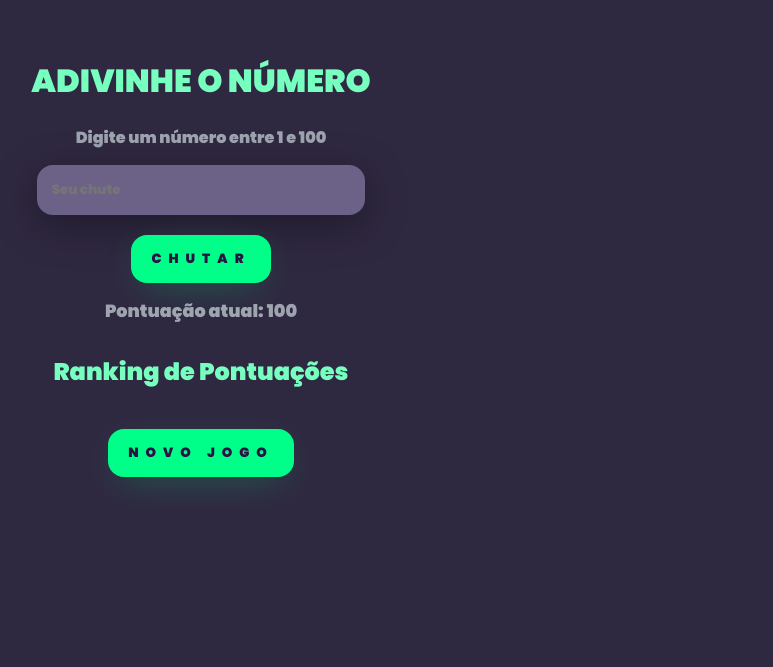
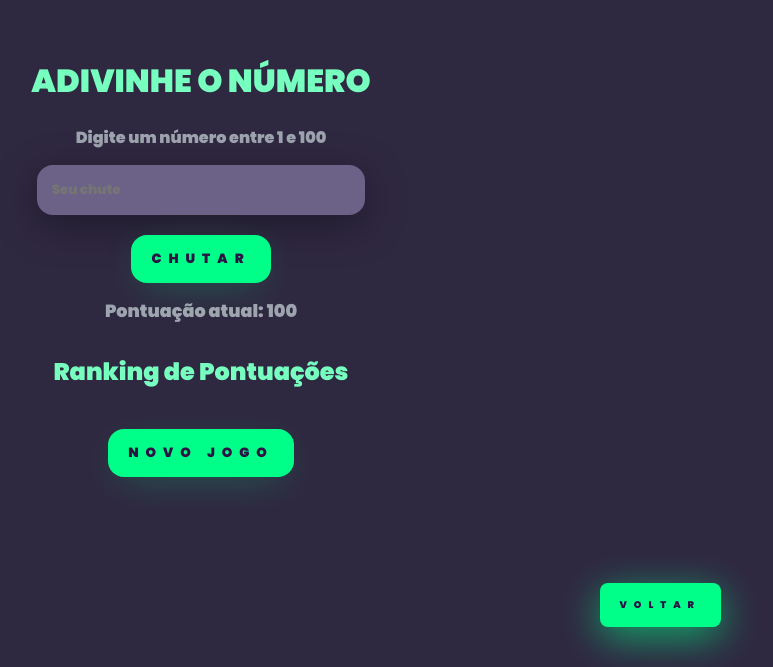
Before and after one commit to Filipi0/Gerenciador_task, a Vue app in the folder my-app/: page /GamePage in a window 1280 px wide. Shown: the part 133-800 px from the top of the page, without its empty margins (439-1212 px from the left). Built offline with nearby package versions, Linux system fonts and the light colour scheme.

Commit message:
Adiciona botão de voltar na página do jogo com estilo personalizado

```diff
--- a/my-app/src/components/GamePage.vue
+++ b/my-app/src/components/GamePage.vue
@@ -41,8 +41,12 @@
         <button @click="closeCongrats">Fechar</button>
       </div>
     </div>
+
+    <!-- Botão de Voltar -->
+    <button class="btn-back" @click="goToWelcome">Voltar</button>
   </div>
 </template>
+
 
 <script>
 import confetti from "canvas-confetti";
@@ -122,9 +126,14 @@ export default {
         origin: { y: 0.6 },
       });
     },
+    goToWelcome() {
+      // Redireciona para a tela inicial
+      this.$router.push("/");
+    },
   },
 };
 </script>
+
 
 <style scoped>
 /* Reseta margens e paddings padrões */
@@ -285,4 +294,28 @@ button:hover {
 .modal-content button:hover {
   background-color: #77ffc0;
 }
+
+.btn-back {
+  position: fixed;
+  bottom: 40px;
+  right: 120px;
+  padding: 15px 20px;
+  font-size: 0.6rem;
+  font-weight: bold;
+  letter-spacing: 7px;
+  color: #2b1346;
+  background: #00ff88;
+  border: none;
+  border-radius: 8px;
+  cursor: pointer;
+  box-shadow: 0px 10px 40px rgba(0, 255, 136, 0.6);
+  transition: all 0.3s ease-in-out;
+  text-transform: uppercase ;
+}
+
+.btn-back:hover {
+  background: #77ffc0;
+  transform: scale(1.05);
+}
+
 </style>
```
